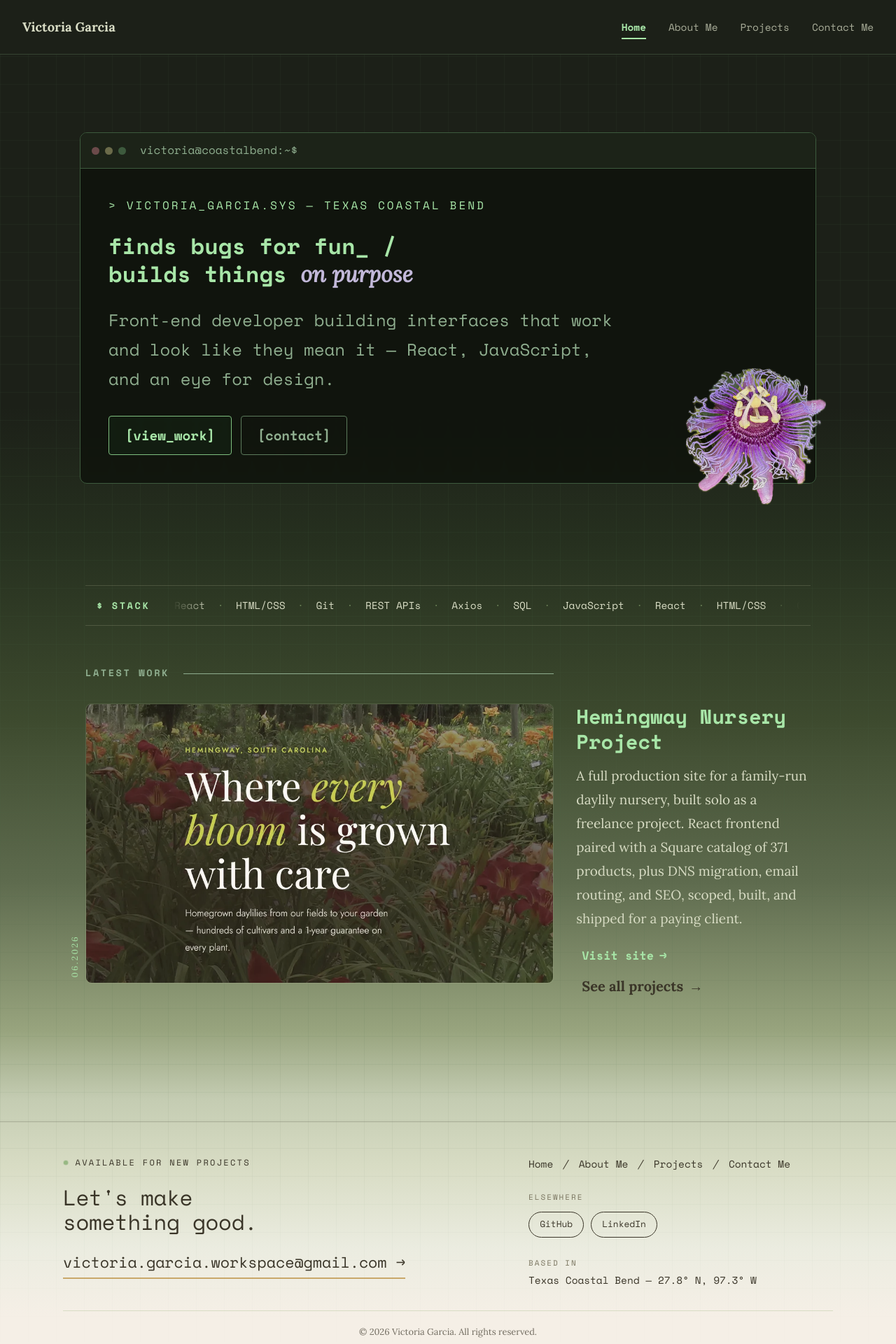
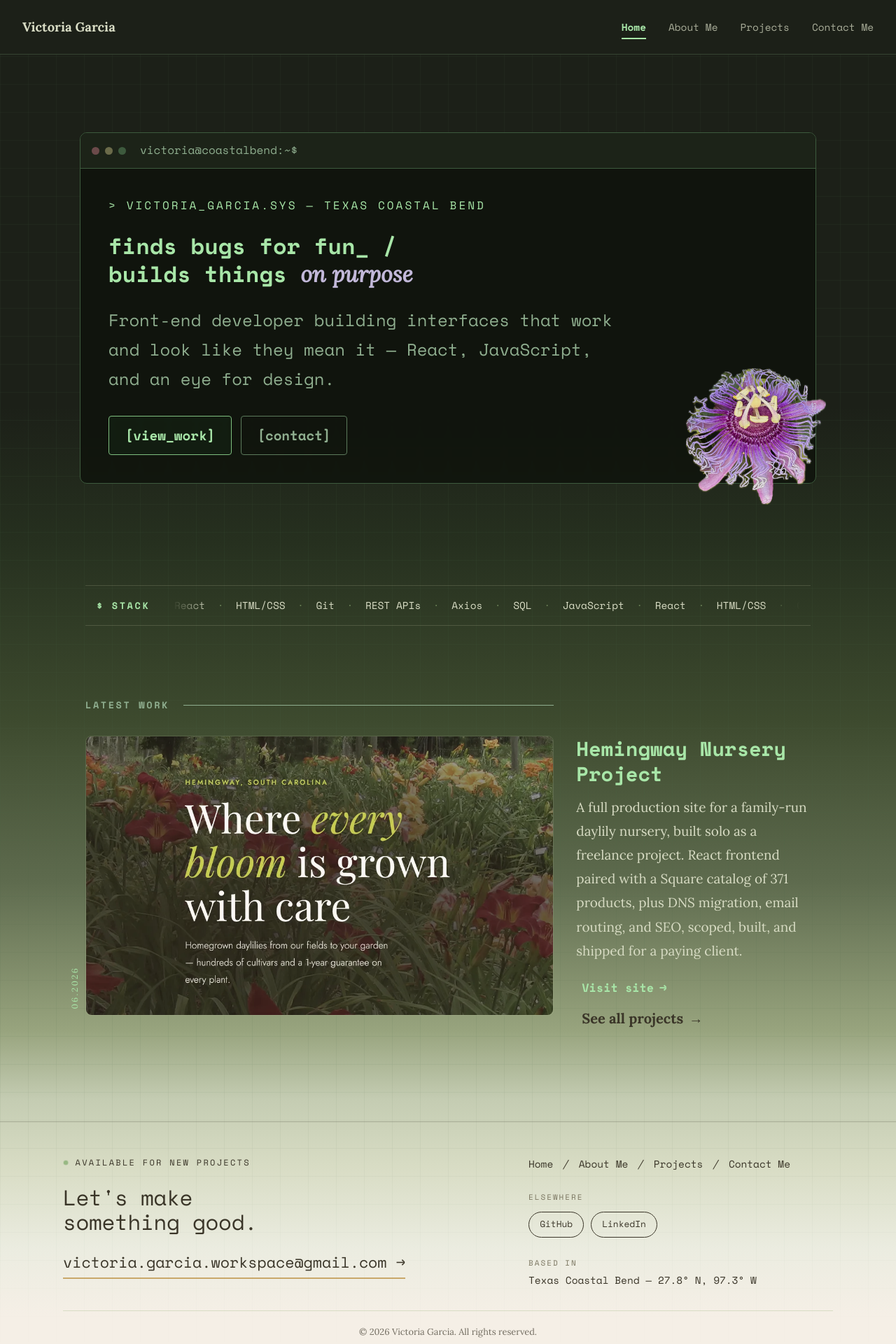
Before and after one commit to fifth-monger/responsive_portfolio_v2, a React (Vite) app: page / in a window 1280 px wide. Shown: the top 1920 px of the page at 70% size. Built offline with nearby package versions, Linux system fonts and the light colour scheme.

Commit message:
removed scroll snap, updated gradient transition

```diff
--- a/src/index.css
+++ b/src/index.css
@@ -1130,7 +1130,7 @@ nav.site-nav.home-nav {
   font-weight: 700;
   color: var(--home-phosphor-dim);
   white-space: nowrap;
-  margin-top: clamp(0.5rem, 2vw, 5rem);
+  margin-top: clamp(0.5rem, 5.56vw, 5rem);
 }
 
 .home-featured-label::after {
@@ -1264,31 +1264,6 @@ nav.site-nav.home-nav {
   }
 }
 
-/* ===== 13. HOME: SCROLL SNAP ===== */
-
-html:has(.home-shell) {
-  scroll-snap-type: y mandatory;
-}
-
-/* remove scroll-snap-align and scroll-snap-stop from .home-hero (or .home) */
-
-.site-nav.home-nav {
-  scroll-snap-align: start;
-  scroll-snap-stop: always;
-}
-
-.home-stack {
-  scroll-snap-align: start;
-}
-
-.home-featured {
-  scroll-snap-align: start;
-}
-
-.site-footer.home-footer {
-  scroll-snap-align: end;
-}
-
 @media (max-width: 768px) {
   .about-grid, .contact-grid { grid-template-columns: 1fr; }
 }
@@ -1306,22 +1281,16 @@ html:has(.home-shell) {
   }
 }
 
-/* ===== 14. HOME: FULL-SLIDE SCROLL SNAP ===== */
+/* ===== 14. HOME: FULL-SLIDE SECTIONS ===== */
 
 /* 1. Parent Scroll Container setup
-   NOTE: scroll-snap-type lives on html (see section 13, html:has(.home-shell)).
    .home must NOT get its own height/overflow — the dusk-to-dawn gradient is
    painted on .app-shell.home-shell across its natural document height, and
    needs the whole page to scroll together. Giving .home a fixed 100dvh +
    overflow-y:auto turns it into an isolated scroll box, which decouples its
    content from .home-shell's box and freezes the gradient in place. */
 
-/* 2. Style sections to act as individual slides */
-/* No scroll-snap-align/stop here: .site-nav.home-nav is the snap point for this
-   slide (see section 13). Sizing hero to fill the rest of the viewport below the
-   nav means one snap (to the nav) shows nav + hero together with no partial gap,
-   instead of nav and hero being two separate snap stops ~76px apart that trap
-   the scroll when snapping back up. */
+/* 2. Hero fills the viewport below the nav */
 .home-hero {
   height: calc(100dvh - var(--nav-height));
   width: 100%;
@@ -1335,12 +1304,10 @@ html:has(.home-shell) {
   height: 100dvh;
   width: 100%;
   box-sizing: border-box;
-  scroll-snap-align: start;
-  scroll-snap-stop: always;
   display: flex;
   flex-direction: column;
   justify-content: center;
-  overflow: hidden;/* Prevents skipping sections when scrolling fast */
+  overflow: hidden;
   padding: 0 2rem;
 }
 
```
